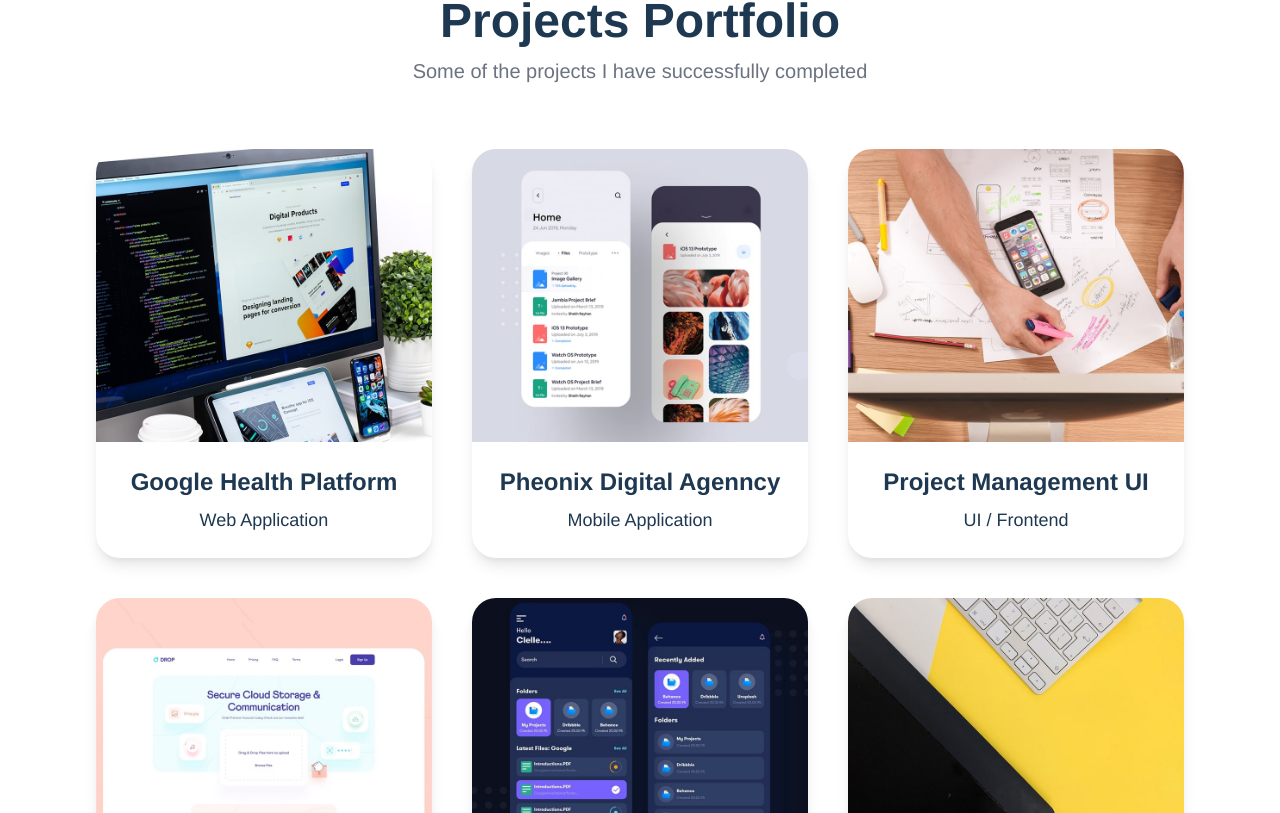
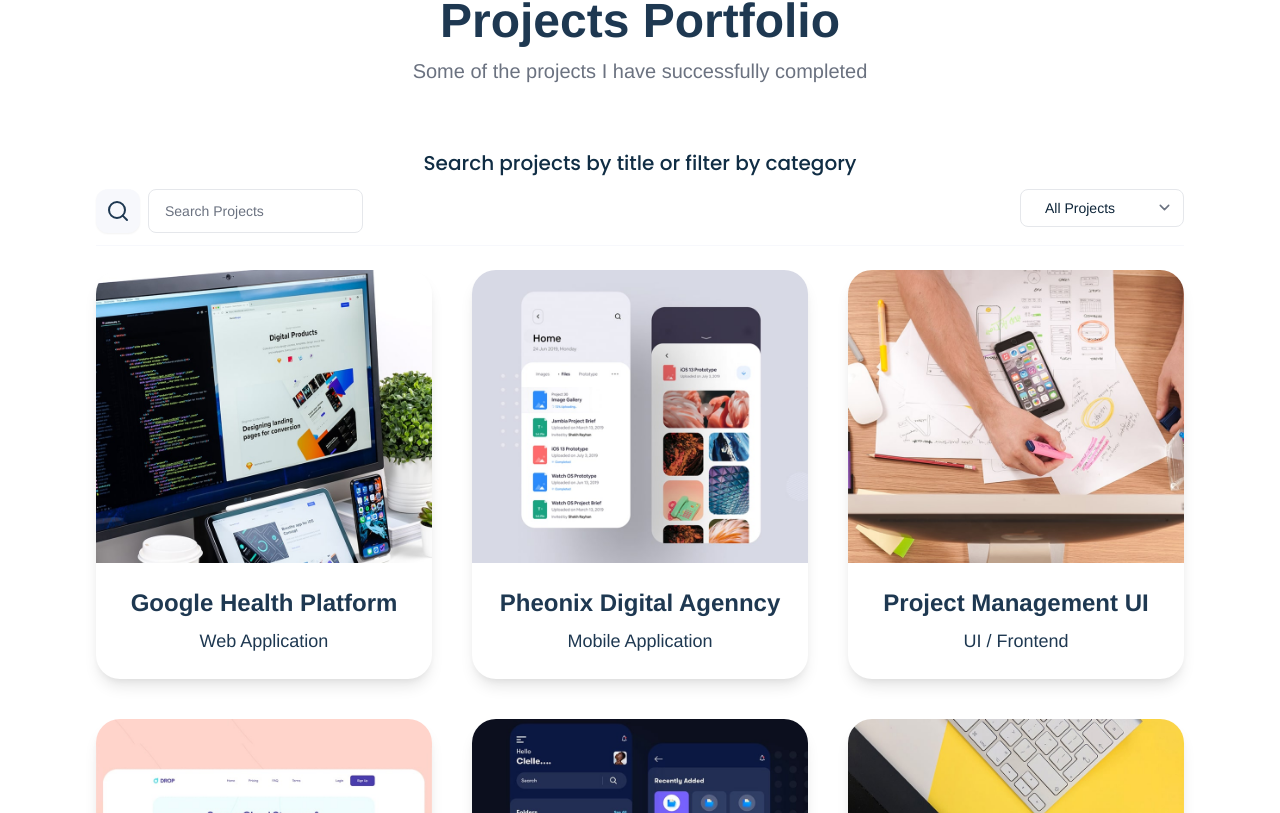
Before and after one commit to blasbot/vuejs-tailwindcss-project, a Vue app: page / in a window 1280 px wide. Shown: the part 887-1700 px from the top of the page. Built offline with nearby package versions, Linux system fonts and the light colour scheme; what vue-backtotop would draw is missing.

Commit message:
Projects search and filter logic

```diff
--- a/src/components/ProjectsGrid.vue
+++ b/src/components/ProjectsGrid.vue
@@ -14,10 +14,82 @@
 		</div>
 		<!-- Projects grid title end -->
 
+		<!-- Filter and search projects start -->
+		<div class="mt-10 sm:mt-16">
+			<h3
+				class="
+          text-center text-secondary-dark
+          dark:text-ternary-light
+          text-md
+          sm:text-xl
+          font-normal
+          mb-3
+        "
+			>
+				Search projects by title or filter by category
+			</h3>
+			<div
+				class="
+          flex
+          justify-between
+          border-b border-primary-light
+          dark:border-secondary-dark
+          pb-3
+          gap-3
+        "
+			>
+				<div class="flex justify-between gap-2">
+					<span
+						class="
+              hidden
+              sm:block
+              bg-primary-light
+              dark:bg-ternary-dark
+              p-2.5
+              shadow-sm
+              rounded-xl
+              cursor-pointer
+            "
+					>
+						<i
+							data-feather="search"
+							class="text-ternary-dark dark:text-ternary-light"
+						></i>
+					</span>
+					<input
+						v-model="searchProject"
+						class="
+              pl-3
+              pr-1
+              sm:px-4
+              py-2
+              border-1 border-gray-200
+              dark:border-secondary-dark
+              rounded-lg
+              text-sm
+              sm:text-md
+              bg-secondary-light
+              dark:bg-ternary-dark
+              text-primary-dark
+              dark:text-ternary-light
+            "
+						id="name"
+						name="name"
+						type="search"
+						required=""
+						placeholder="Search Projects"
+						aria-label="Name"
+					/>
+				</div>
+				<ProjectsFilter @change="selectedProject = $event" />
+			</div>
+		</div>
+		<!-- Filter and search projects end -->
+
 		<!-- Projects grid start -->
-		<div class="grid grid-cols-1 sm:grid-cols-3 mt-16 sm:gap-10">
+		<div class="grid grid-cols-1 sm:grid-cols-3 mt-6 sm:gap-10">
 			<ProjectSingle
-				v-for="project in projects"
+				v-for="project in filteredProjects"
 				:key="project.id"
 				:project="project"
 			/>
@@ -30,12 +102,15 @@
 <script>
 import feather from 'feather-icons';
 import ProjectSingle from './ProjectSingle.vue';
+import ProjectsFilter from './ProjectsFilter.vue';
 
 export default {
 	name: 'Projects',
-	components: { ProjectSingle },
+	components: { ProjectSingle, ProjectsFilter },
 	data() {
 		return {
+			selectedProject: '',
+			searchProject: '',
 			projectsHeading: 'Projects Portfolio',
 			projectsDescription:
 				'Some of the projects I have successfully completed',
@@ -80,6 +155,30 @@ export default {
 			// publicPath: process.env.BASE_URL,
 		};
 	},
+	computed: {
+		filteredProjects() {
+			if (this.selectedProject) {
+				return this.filterProjectsByCategory();
+			} else if (this.searchProject) {
+				return this.filterProjectsBySearch();
+			}
+			return this.projects;
+		},
+	},
+	methods: {
+		filterProjectsByCategory() {
+			return this.projects.filter((item) => {
+				let category =
+					item.category.charAt(0).toUpperCase() +
+					item.category.slice(1);
+				return category.includes(this.selectedProject);
+			});
+		},
+		filterProjectsBySearch() {
+			let project = new RegExp(this.searchProject, 'i');
+			return this.projects.filter((el) => el.title.match(project));
+		},
+	},
 	mounted() {
 		feather.replace();
 	},
```
